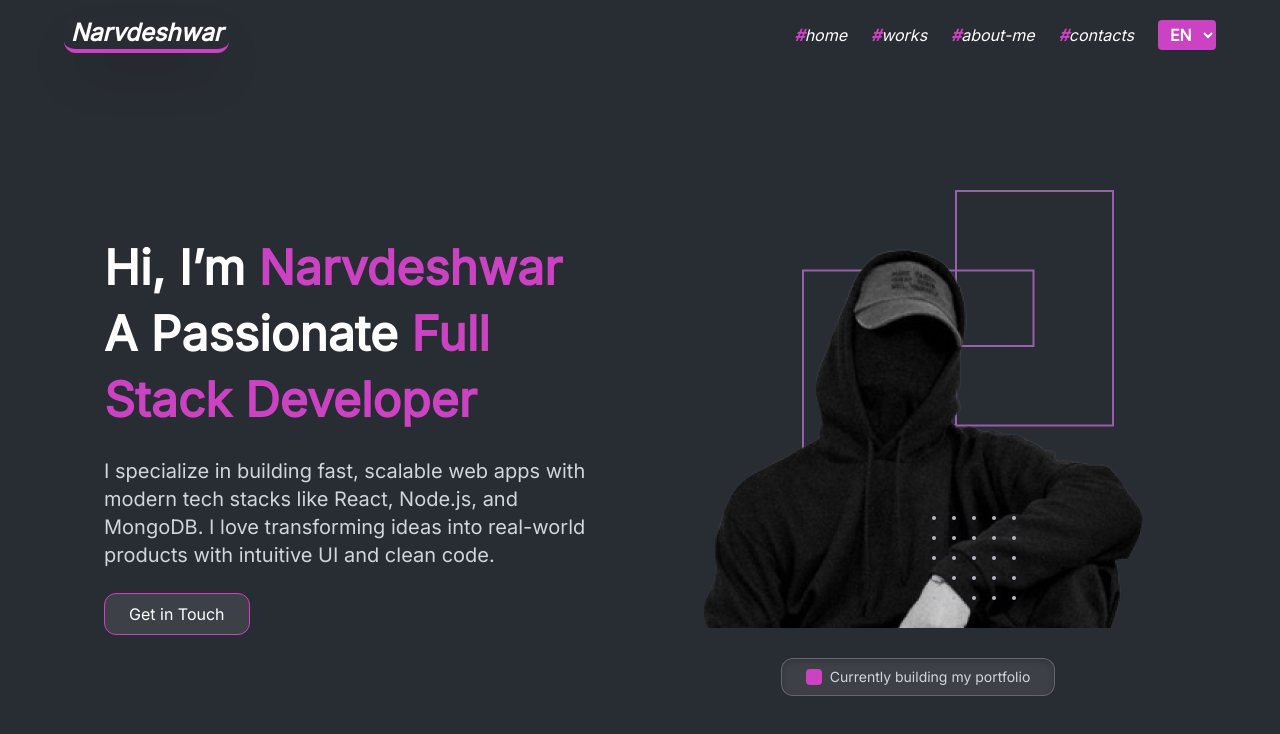
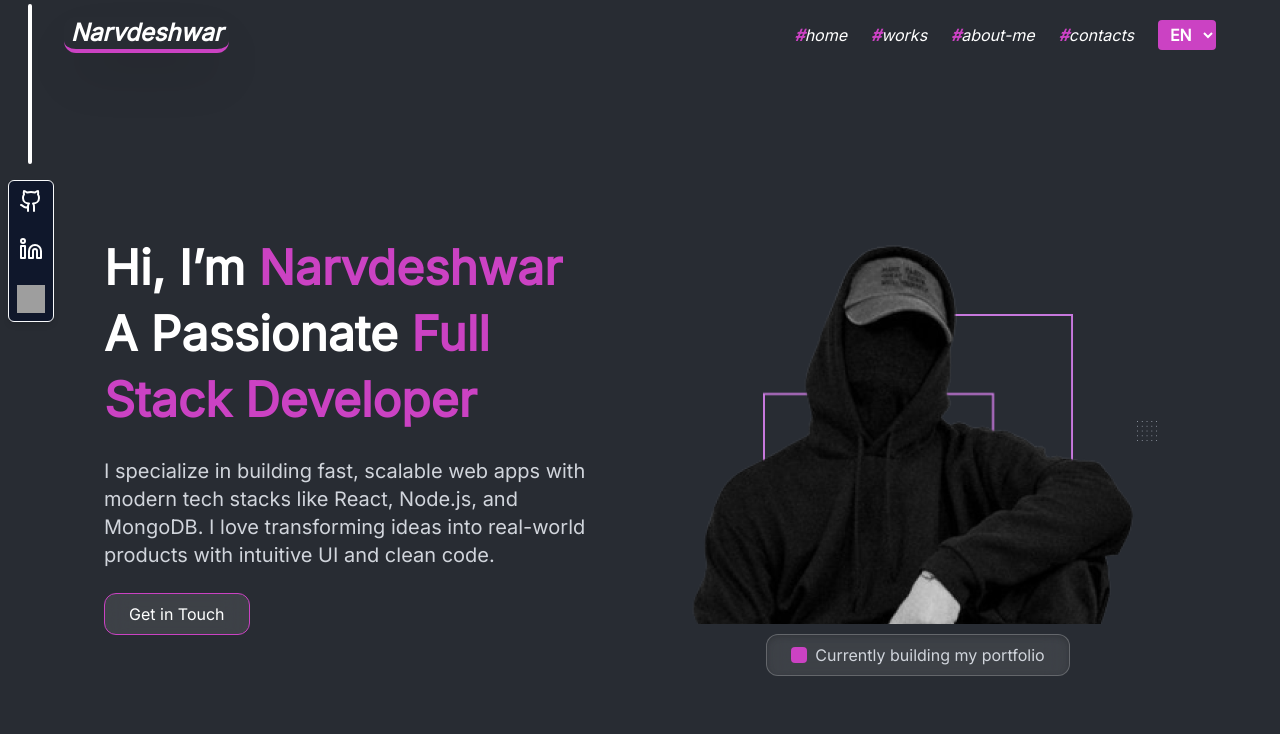
Before and after one commit to Narvdeshwar/portfolio, a React (Vite) app: page / in a window 1280 px wide. Shown: the top 734 px of the page. Built offline with nearby package versions, Linux system fonts and the light colour scheme; grey boxes are pictures that could not be loaded.

Commit message:
fix the left overlay

```diff
--- a/src/components/pages/Home/Homepage.jsx
+++ b/src/components/pages/Home/Homepage.jsx
@@ -8,8 +8,8 @@ function Homepage() {
   return (
     <>
       <HeroSection />
-      {/* <LeftOverlay />
-      <div className="relative overflow-hidden">
+      <LeftOverlay />
+      {/*<div className="relative overflow-hidden">
         <ProjectComp />
       </div>
       <SkillsComp />
--- a/src/components/pages/Home/comp/HeroSection.jsx
+++ b/src/components/pages/Home/comp/HeroSection.jsx
@@ -24,26 +24,24 @@ function HeroSection() {
       </div>
 
       {/* right */}
-      <div className="relative h-[300px] sm:h-[400px] md:h-full w-full md:w-1/2 flex justify-center items-center">
+      <div className="relative w-full md:w-1/2 flex justify-center items-center mb-2">
         <img
           src={bgdesign}
-          alt=""
-          className="absolute inset-0 top-10 sm:top-20 left-10 sm:left-20 opacity-70 max-w-[90%] mx-auto"
+          className="absolute w-[60%] -bottom-0 z-10"
         />
         <img
           src={Hero}
           alt="Profile Illustration"
-          className="z-10 absolute max-w-[70%] sm:max-w-[60%] md:max-w-full"
+          className="z-20"
         />
         <img
           src={dot}
-          alt=""
-          className="z-20 bottom-20 sm:bottom-40 absolute right-10 sm:right-40 size-12 sm:size-[84px]"
+          className="w-5"
         />
 
         <Button
           title="Currently building my portfolio"
-          className="bottom-6 sm:bottom-16 absolute px-3 py-1 flex gap-2 items-center text-xs sm:text-sm"
+          className="text-nowrap absolute -bottom-13 flex gap-2 items-center"
           variant="default"
         >
           <div className="size-3 sm:size-4 bg-[#cb42c3] rounded"></div>
--- a/src/components/pages/Home/comp/LeftOverlay.jsx
+++ b/src/components/pages/Home/comp/LeftOverlay.jsx
@@ -4,18 +4,18 @@ import socialUrl from "../../../../constants/socialurls";
 
 function LeftOverlay() {
   return (
-    <div className="flex md:flex-col gap-4 p-4
+    <div className="flex md:flex-col gap-4
                     fixed bottom-2 left-1/2 -translate-x-1/2
                     md:translate-x-0 md:left-2 md:top-1
                     items-center md:items-start z-50">
 
       {/* Line (only show on desktop) */}
-      <div className="hidden md:flex justify-center">
+      <div className="hidden md:flex justify-center px-5">
         <div className="w-1 h-40 bg-white hover:bg-[#cb42c3] rounded-full"></div>
       </div>
 
       {/* Social Icons */}
-      <div className="flex flex-row md:flex-col items-center gap-6">
+      <div className="flex flex-row md:flex-col items-center gap-6 bg-slate-900 p-2 rounded-md shadow-md backdrop-sm border border-slate-50">
         <Link to={socialUrl.github} target="_blank" rel="noopener noreferrer">
           <GithubIcon className="size-6 hover:text-[#cb42c3]" />
         </Link>
```
